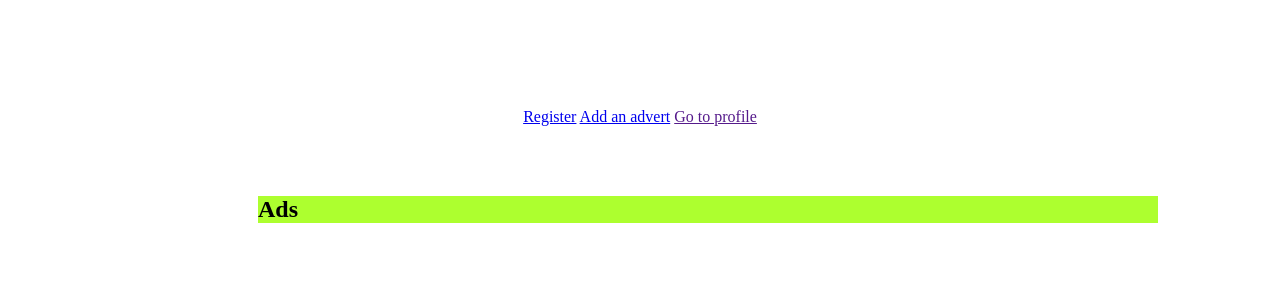
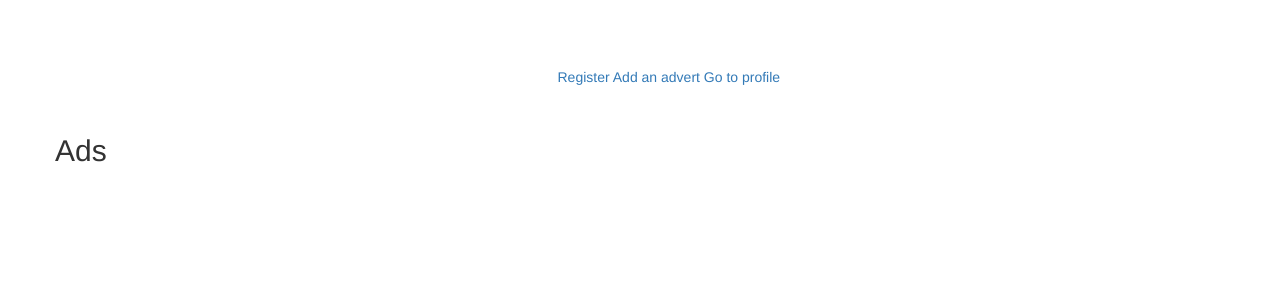
Before and after one commit to kyakimchuk/doskaobyavleniy, a PHP site: page / in a window 1280 px wide. Shown: the top 300 px of the page. Run offline with PHP 8.4, Linux system fonts and the light colour scheme; data that the repository does not hold is empty.

Commit message:
styles (in process)

```diff
--- a/css/main.css
+++ b/css/main.css
@@ -1,13 +1,9 @@
-.headers {
-    position: relative;
-    text-align: center;
-    top: 100px;
+header {
+    padding: 12% 0 5% 0;
 }
-
 img {
     width: 150px;
 }
-
 .objavleniya {
     position: relative;
     top: 150px;
@@ -15,19 +11,15 @@ img {
     background: greenyellow;
     width: 900px;
 }
-
 .obyavlenie {
     background: lightgrey;
-    width: 900px;
-
+    width: 100%;
 }
-
 .link {
     position: relative;
     left: 0px;
     top: -100px;
 }
-
 .create_data {
     position: absolute;
 }
--- a/css/reset.css
+++ /dev/null
@@ -1,43 +0,0 @@
-html, body, div, span, applet, object, iframe,
-h1, h2, h3, h4, h5, h6, p, blockquote, pre,
-a, abbr, acronym, address, big, cite, code,
-del, dfn, em, img, ins, kbd, q, s, samp,
-small, strike, strong, sub, sup, tt, var,
-b, u, i, center,
-dl, dt, dd, ol, ul, li,
-fieldset, form, label, legend,
-table, caption, tbody, tfoot, thead, tr, th, td,
-article, aside, canvas, details, embed,
-figure, figcaption, footer, header, hgroup,
-menu, nav, output, ruby, section, summary,
-time, mark, audio, video {
-	margin 0;
-	padding 0;
-	border 0;
-	font-size 100%;
-	font inherit;
-	vertical-align baseline;
-}
-
-article, aside, details, figcaption, figure,
-footer, header, hgroup, menu, nav, section {
-	display block;
-}
-body {
-	line-height 1;
-}
-ol, ul {
-	list-style none;
-}
-blockquote, q {
-	quotes none;
-}
-blockquotebefore, blockquoteafter,
-qbefore, qafter {
-	content '';
-	content none;
-}
-table {
-	border-collapse collapse;
-	border-spacing 0;
-}
--- a/index.php
+++ b/index.php
@@ -7,20 +7,29 @@ $mas2 = $connection->query('SELECT title,cost,img_url,create_data FROM ads');
     echo $row['img_url'] . "<br>";
 }*/
 ?>
+<!DOCTYPE html>
 <html>
 <head>
     <meta charset="utf-8">
-    <link rel="stylesheet" type="text/css" href="css/reset.css">
+    <link rel="stylesheet" type="text/css"
+          href="https://cdnjs.cloudflare.com/ajax/libs/twitter-bootstrap/3.3.6/css/bootstrap.min.css">
     <link rel="stylesheet" type="text/css" href="css/main.css">
 </head>
 <body>
-<div class="headers">
+<div class="container">
+    <div class="row">
+        <div class="col-md-6 col-md-offset-5 ">
+            <header>
                 <a href="registration.php">Register</a>
                 <a href="add_ad.php"> Add an advert</a>
                 <a href="">Go to profile</a>
+            </header>
         </div>
-<div class="objavleniya">
-    <h2>Ads</h2>
+    </div>
+    <div class="row">
+        <div class="col-md-12">
+            <div class="row"><h2>Ads</h2></div>
+            <div class="row">
             <?php
             while ($row = $mas2->fetch()) {
                 echo "<div class='obyavlenie'>";
@@ -34,5 +43,8 @@ $mas2 = $connection->query('SELECT title,cost,img_url,create_data FROM ads');
             }
             ?>
             </div>
+        </div>
+    </div>
+</div>
 </body>
 </html>
```
Lines whose indentation alone changed are shown as unchanged.
